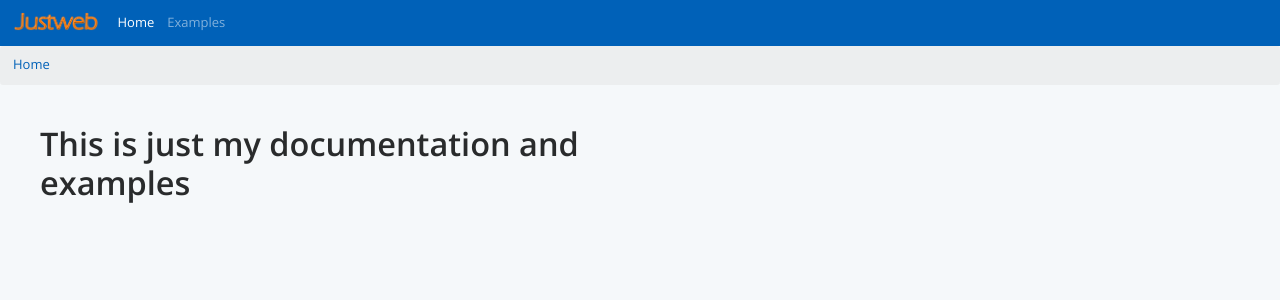
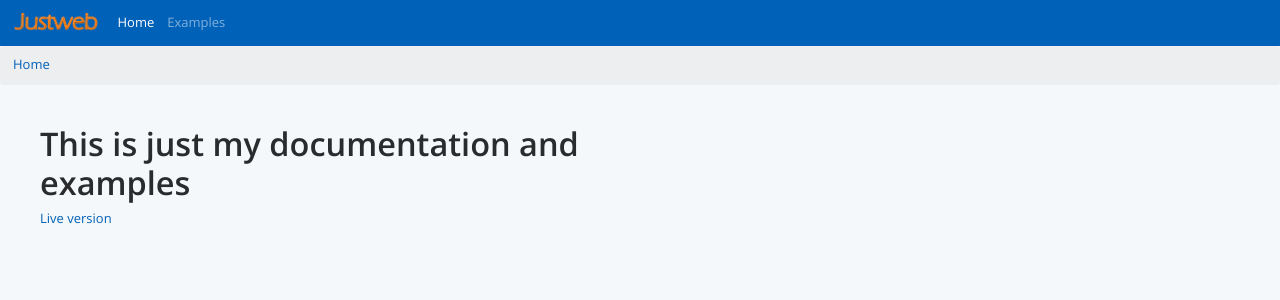
Before and after one commit to saske505/Examples_test, a Jekyll site: the page built from index.html, in a window 1280 px wide. Shown: the top 300 px of the page. Built offline with Jekyll 4.4.1, drawn with Linux system fonts in a browser that asks for light colours; nearby versions of some CDN libraries.

Commit message:
Added live version link

```diff
--- a/index.html
+++ b/index.html
@@ -6,5 +6,8 @@ layout: default
 <div class="row">
   <div class="col-lg-6">
     <h1>This is just my documentation and examples</h1>
+
+<a href="http://spindrift-lily.cloudvent.net/examples">Live version</a>
+
   </div>
 </div>
```
Also changed, not shown: README.md.
